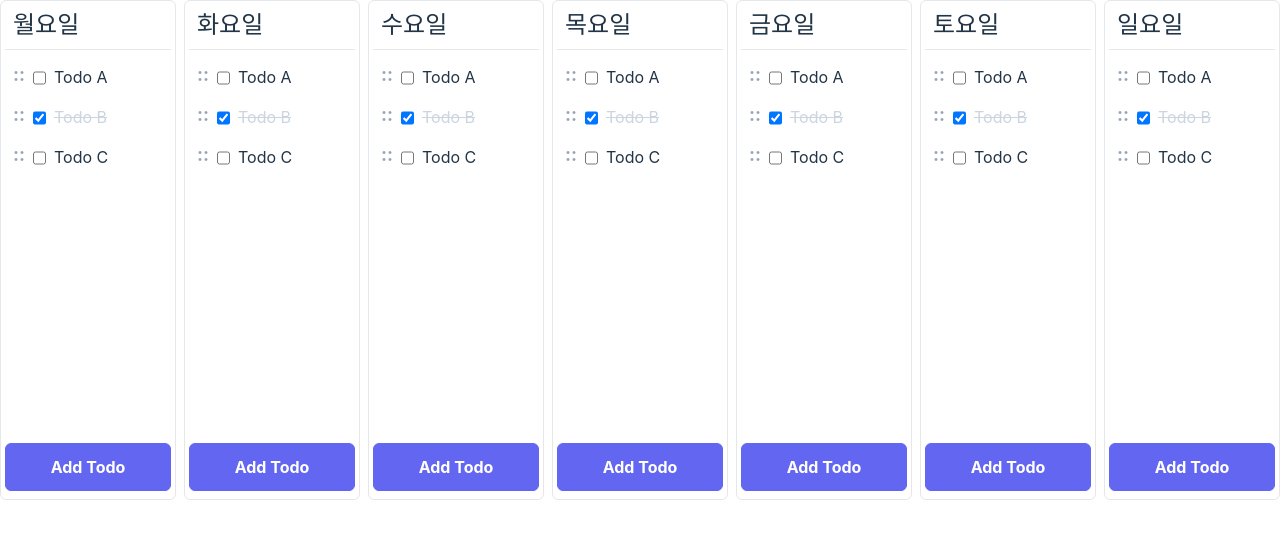
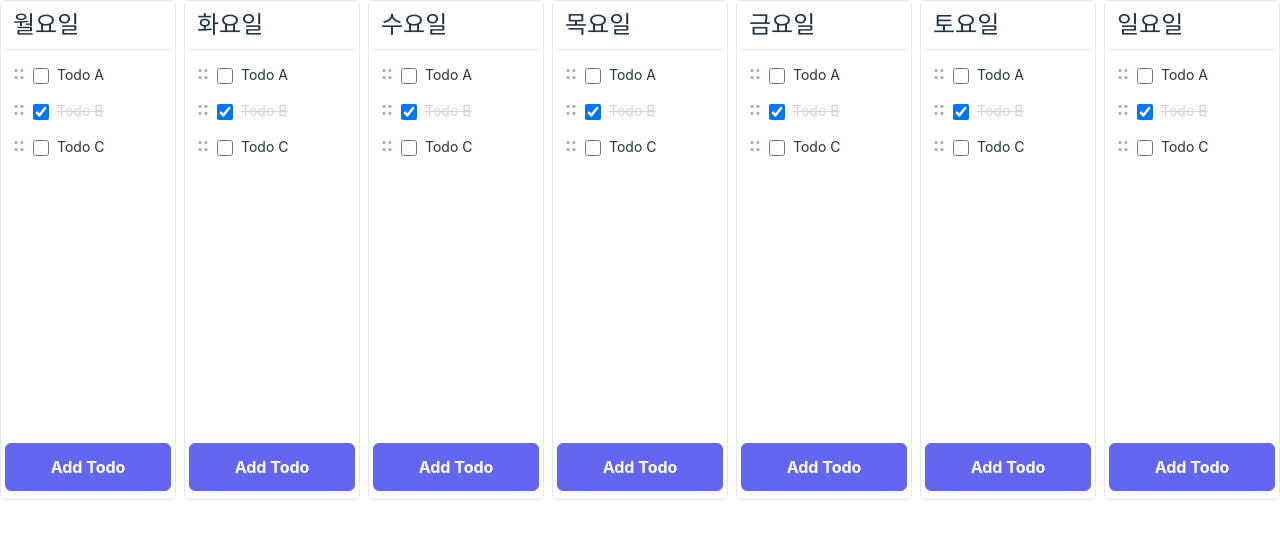
Before and after one commit to dev2820/daily-todo-list, a React (Vite) app in the folder daily-todo-list-web/: page / in a window 1280 px wide. Shown: the top 538 px of the page. Built offline with nearby package versions, Linux system fonts and the light colour scheme.

Commit message:
update/ resize textarea

```diff
--- a/daily-todo-list-web/src/components/Atom/AutoHeightTextarea.tsx
+++ b/daily-todo-list-web/src/components/Atom/AutoHeightTextarea.tsx
@@ -51,6 +51,7 @@ export const AutoHeightTextarea = ({
 
 const textareaStyle = cva(["resize-none"]);
 const contentStyle = cva([
+  "text-sm",
   "w-0 m-0 p-0",
   "bg-transparent",
   "focus:outline-none",
--- a/daily-todo-list-web/src/components/Atom/Checkbox.tsx
+++ b/daily-todo-list-web/src/components/Atom/Checkbox.tsx
@@ -1,3 +1,4 @@
+import { cva } from "class-variance-authority";
 import { ChangeEvent } from "react";
 
 interface Props {
@@ -9,11 +10,16 @@ interface Props {
 export const Checkbox = (props: Props) => {
   const { checked = false, className, onChange } = props;
   return (
-    <input
-      className={className}
-      type="checkbox"
-      checked={checked}
-      onChange={onChange}
-    />
+    <span className={style()}>
+      <input
+        className={`${className ?? ""} ${checkboxStyle()}`}
+        type="checkbox"
+        checked={checked}
+        onChange={onChange}
+      />
+    </span>
   );
 };
+
+const style = cva("w-4 h-4 relative");
+const checkboxStyle = cva("w-4 h-4");
--- a/daily-todo-list-web/src/components/Atom/DragHandle.tsx
+++ b/daily-todo-list-web/src/components/Atom/DragHandle.tsx
@@ -5,5 +5,5 @@ export const DragHandle = () => {
 };
 
 const style = cva(
-  "px-2 leading-[20px] text-lg font-bold hover:cursor-pointer text-slate-400 select-none"
+  "px-2 leading-[16px] text-lg font-bold hover:cursor-pointer text-slate-400 select-none"
 );
--- a/daily-todo-list-web/src/components/Todo/TodoItem.tsx
+++ b/daily-todo-list-web/src/components/Todo/TodoItem.tsx
@@ -62,7 +62,7 @@ export const TodoItem = ({
   );
 };
 
-const style = cva(["pr-3 w-full flex gap-x-2", "duration-200"]);
+const style = cva(["pr-3 w-full flex gap-x-2", "duration-200 align-top"]);
 const textStyle = cva([], {
   variants: {
     done: {
@@ -70,7 +70,7 @@ const textStyle = cva([], {
     },
   },
 });
-const checkboxStyle = cva(["mt-[2px] items-start"]);
+const checkboxStyle = cva(["items-start mt-[3px]"]);
 const removerStyle = cva(
   [
     "mt-1",
```
